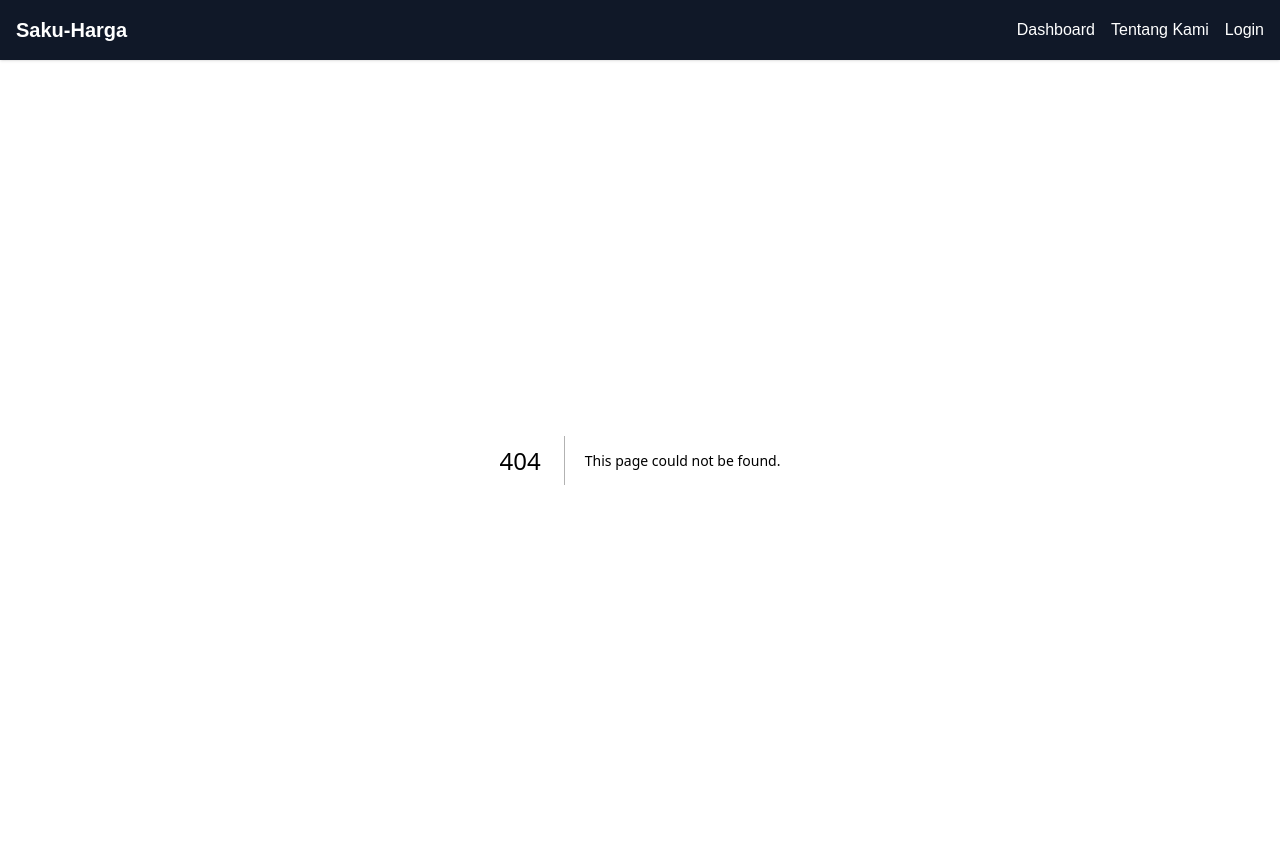
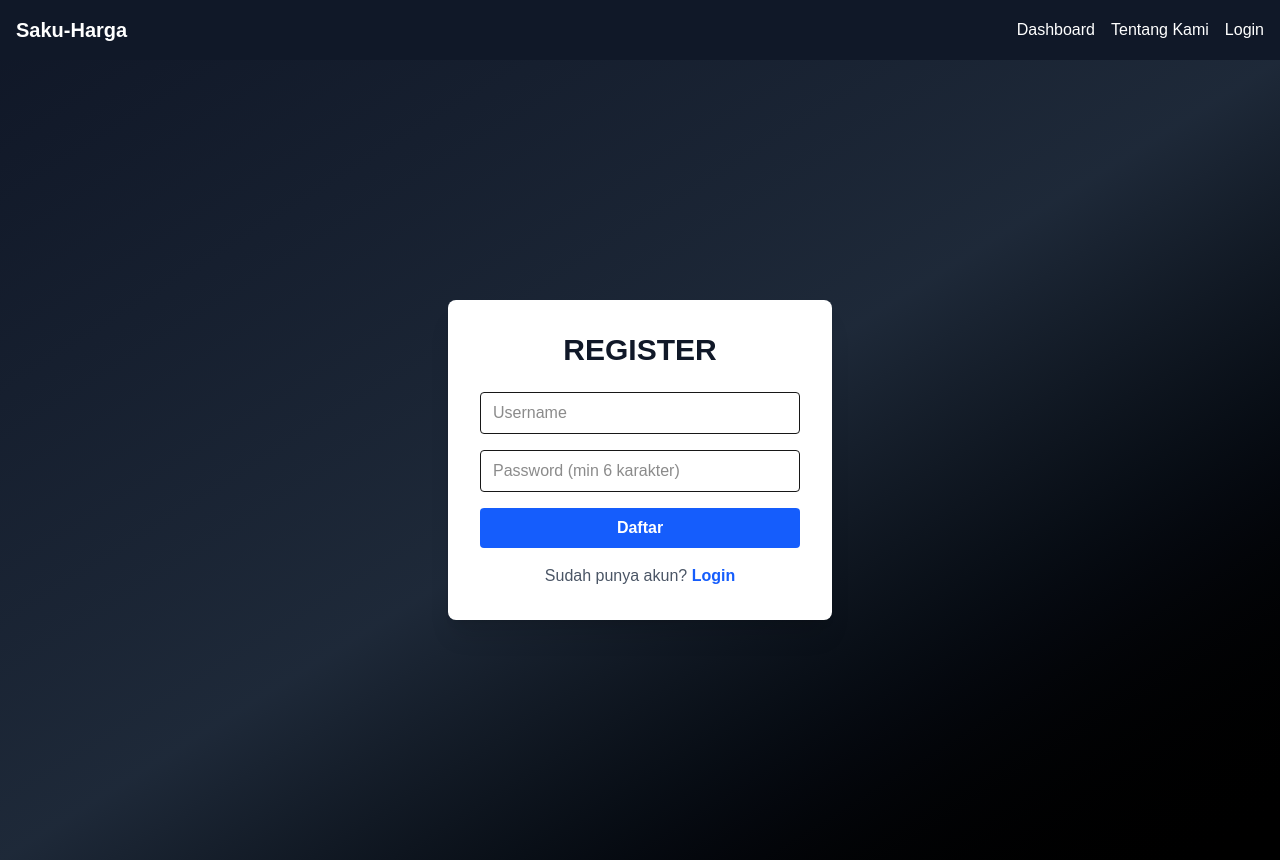
Before and after one commit to ArifaMuthmainnah/saku-harga, a Next.js app: page /register in a window 1280 px wide. Before the commit this address had no page. Built offline with nearby package versions, Linux system fonts and the light colour scheme.

Commit message:
feat: register user with database

```diff
--- /dev/null
+++ b/src/app/api/register/route.ts
@@ -0,0 +1,67 @@
+import { NextResponse } from "next/server";
+import { PrismaClient } from "@prisma/client";
+import bcrypt from "bcryptjs";
+
+const prisma = new PrismaClient();
+
+export async function POST(req: Request) {
+  try {
+    const body = await req.json();
+    const { username, password } = body;
+
+    // 1) Validasi input
+    if (!username || !password) {
+      return NextResponse.json(
+        { message: "Username dan password wajib diisi" },
+        { status: 400 }
+      );
+    }
+
+    if (password.length < 6) {
+      return NextResponse.json(
+        { message: "Password minimal 6 karakter" },
+        { status: 400 }
+      );
+    }
+
+    // 2) Cek username sudah ada belum
+    const existing = await prisma.user.findUnique({
+      where: { username },
+    });
+
+    if (existing) {
+      return NextResponse.json(
+        { message: "Username sudah dipakai" },
+        { status: 409 }
+      );
+    }
+
+    // 3) Hash password
+    const hash = await bcrypt.hash(password, 10);
+
+    // 4) Simpan user baru (role = user)
+    const user = await prisma.user.create({
+      data: {
+        username,
+        password: hash,
+        role: "user",
+      },
+      select: {
+        id: true,
+        username: true,
+        role: true,
+      },
+    });
+
+    return NextResponse.json(
+      { message: "Register berhasil", user },
+      { status: 201 }
+    );
+  } catch (err) {
+    console.error("Register error:", err);
+    return NextResponse.json(
+      { message: "Terjadi kesalahan server saat register" },
+      { status: 500 }
+    );
+  }
+}
--- /dev/null
+++ b/src/app/register/page.tsx
@@ -0,0 +1,84 @@
+"use client";
+
+import { useState } from "react";
+import { useRouter } from "next/navigation";
+
+export default function RegisterPage() {
+  const router = useRouter();
+  const [username, setUsername] = useState("");
+  const [password, setPassword] = useState("");
+  const [loading, setLoading] = useState(false);
+
+  const handleRegister = async (e: React.FormEvent) => {
+    e.preventDefault();
+    setLoading(true);
+
+    try {
+      const res = await fetch("/api/register", {
+        method: "POST",
+        headers: { "Content-Type": "application/json" },
+        body: JSON.stringify({ username, password }),
+      });
+
+      const data = await res.json();
+
+      if (!res.ok) {
+        alert(data.message || "Register gagal");
+        return;
+      }
+
+      alert("Register berhasil! Silakan login.");
+      router.push("/login");
+    } catch (err) {
+      console.error(err);
+      alert("Terjadi kesalahan server.");
+    } finally {
+      setLoading(false);
+    }
+  };
+
+  return (
+    <main className="flex items-center justify-center min-h-screen bg-gradient-to-br from-gray-900 via-gray-800 to-black">
+      <div className="bg-white rounded-lg shadow-xl p-8 w-96">
+        <h1 className="text-3xl font-extrabold text-center mb-6 text-gray-900">
+          REGISTER
+        </h1>
+
+        <form onSubmit={handleRegister} className="space-y-4">
+          <input
+            type="text"
+            placeholder="Username"
+            value={username}
+            onChange={(e) => setUsername(e.target.value)}
+            className="w-full border rounded px-3 py-2 focus:ring-2 focus:ring-blue-500"
+          />
+          <input
+            type="password"
+            placeholder="Password (min 6 karakter)"
+            value={password}
+            onChange={(e) => setPassword(e.target.value)}
+            className="w-full border rounded px-3 py-2 focus:ring-2 focus:ring-blue-500"
+          />
+
+          <button
+            type="submit"
+            disabled={loading}
+            className="w-full bg-blue-600 hover:bg-blue-700 text-white font-bold py-2 rounded transition"
+          >
+            {loading ? "Mendaftarkan..." : "Daftar"}
+          </button>
+        </form>
+
+        <p className="text-center text-gray-600 mt-4">
+          Sudah punya akun?{" "}
+          <button
+            className="text-blue-600 font-semibold"
+            onClick={() => router.push("/login")}
+          >
+            Login
+          </button>
+        </p>
+      </div>
+    </main>
+  );
+}
--- /dev/null
+++ b/src/lib/prisma.ts
@@ -0,0 +1,12 @@
+import { PrismaClient } from "@prisma/client";
+
+const globalForPrisma = globalThis as unknown as { prisma: PrismaClient | undefined };
+
+export const prisma =
+  globalForPrisma.prisma ??
+  new PrismaClient({
+    // optional: log di dev
+    // log: ["query", "error", "warn"],
+  });
+
+if (process.env.NODE_ENV !== "production") globalForPrisma.prisma = prisma;
```
